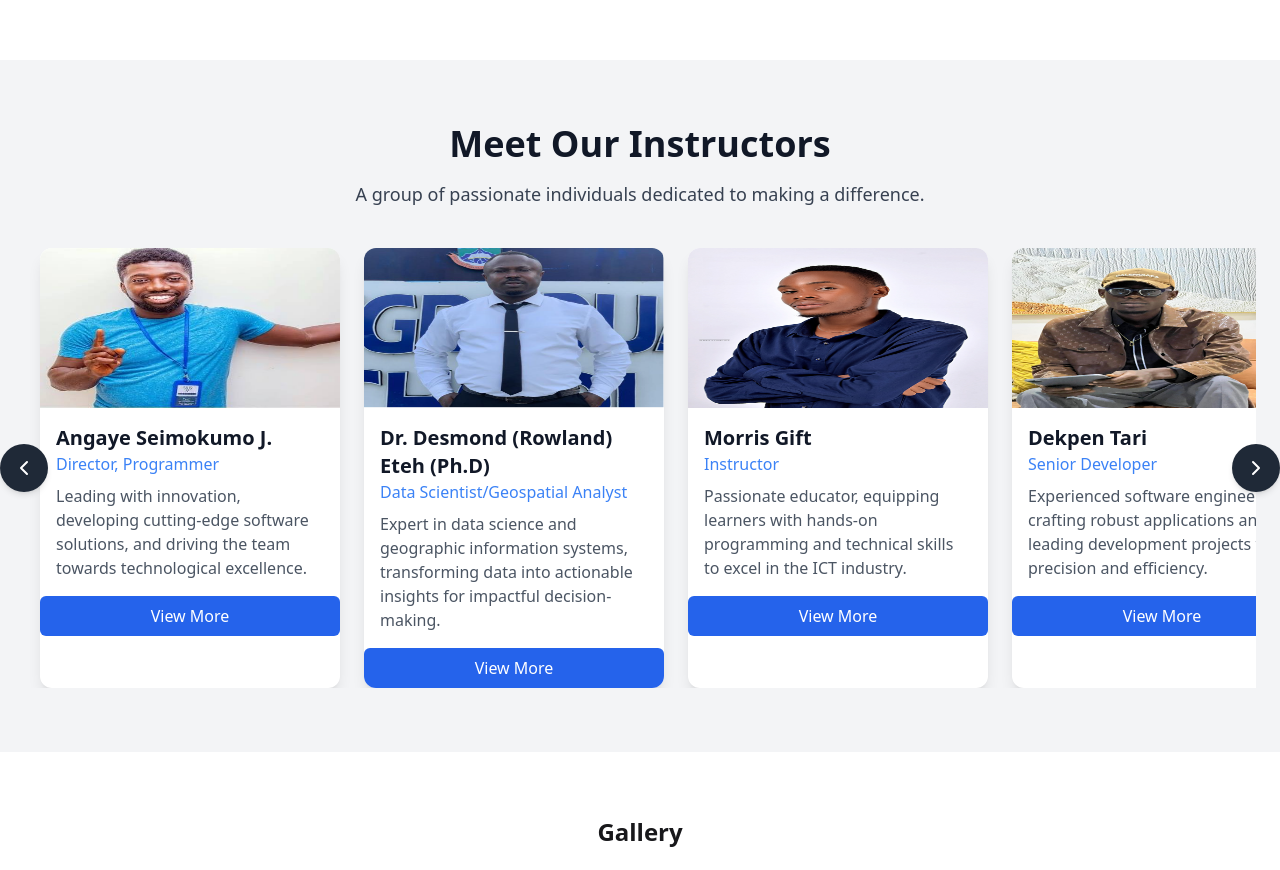
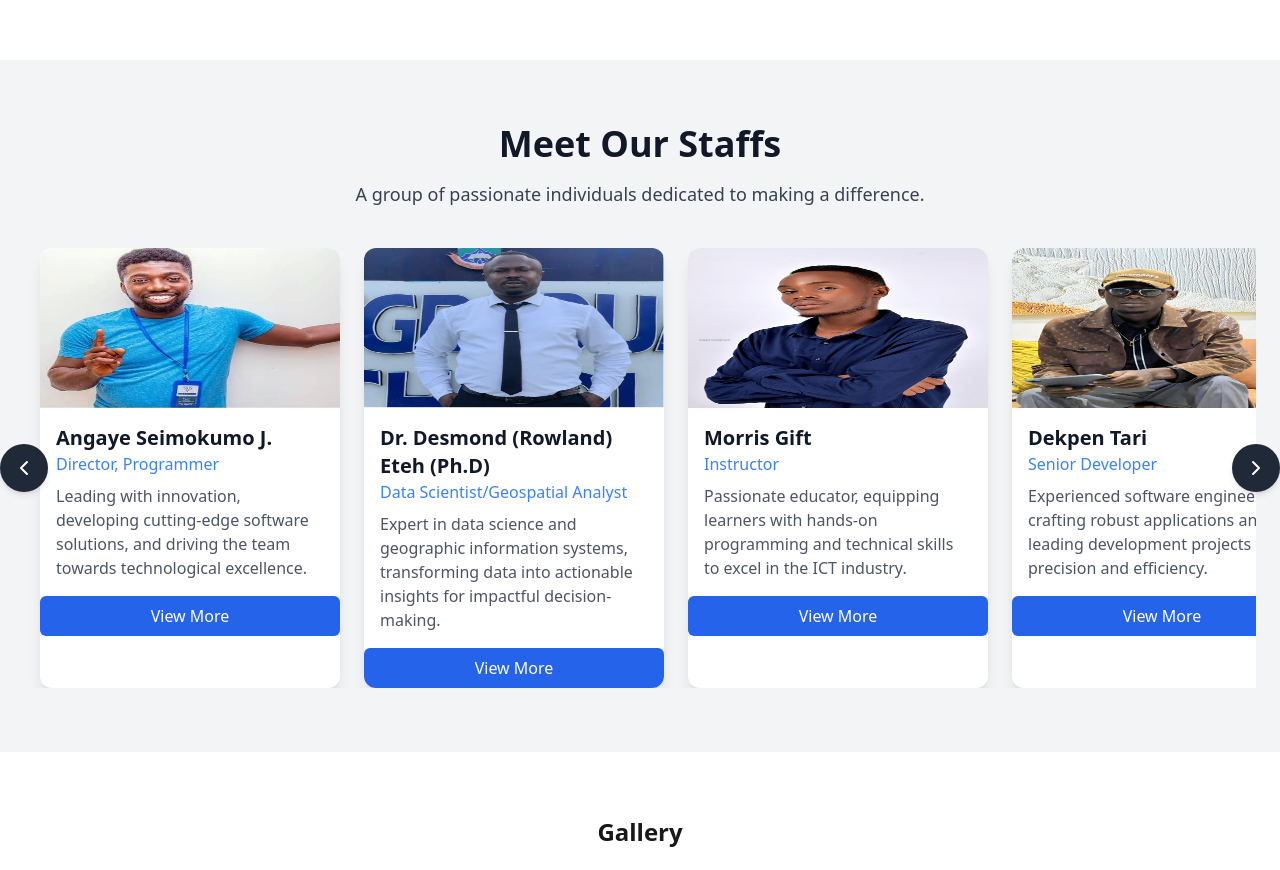
Before and after one commit to Taridekpen/viosamtech, a React (Vite) app: page / in a window 1280 px wide. Shown: the part 5260-6130 px from the top of the page. Built offline with nearby package versions, Linux system fonts and the light colour scheme.

Commit message:
changed string instructors to staffs (final)

```diff
--- a/src/Components/Team.jsx
+++ b/src/Components/Team.jsx
@@ -72,7 +72,7 @@ const Team = () => {
   return (
     <div className="py-16 bg-gray-100">
       <div className="max-w-7xl mx-auto px-6 text-center">
-        <h2 className="text-4xl font-bold text-gray-900">Meet Our Instructors</h2>
+        <h2 className="text-4xl font-bold text-gray-900">Meet Our Staffs</h2>
         <p className="mt-4 text-lg text-gray-700">A group of passionate individuals dedicated to making a difference.</p>
       </div>
       <div className="relative mt-10 max-w-7xl mx-auto px-6">
```
